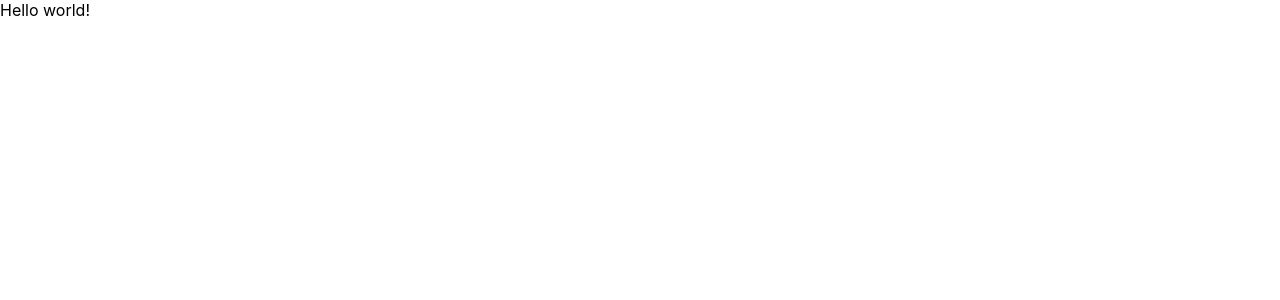
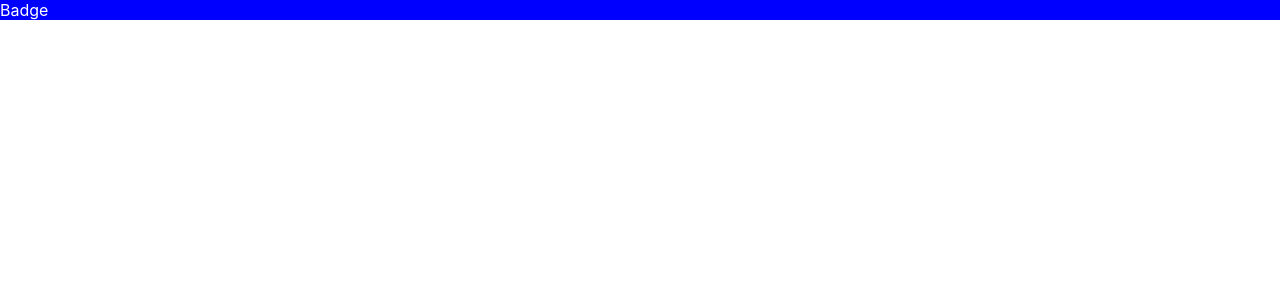
Before and after one commit to jrothweiler/stock-ticker, a React (Create React App) app: page / in a window 1280 px wide. Shown: the top 300 px of the page. Built offline with nearby package versions, Linux system fonts and the light colour scheme.

Commit message:
Added very basic generic component that must still be styled

```diff
--- a/package.json
+++ b/package.json
@@ -13,7 +13,9 @@
     "react-dom": "^16.13.1",
     "react-redux": "^7.2.0",
     "react-scripts": "3.4.1",
-    "redux": "^4.0.5"
+    "redux": "^4.0.5",
+    "styled-components": "^5.1.1",
+    "styled-system": "^5.1.5"
   },
   "scripts": {
     "start": "react-scripts start",
--- a/src/App.js
+++ b/src/App.js
@@ -1,7 +1,7 @@
 import React from 'react';
 import {createStore} from 'redux';
 import {Provider} from 'react-redux';
-
+import { VisualDisplay } from './components/visualDisplay'
 import stockReducer from './reducers/stockReducer';
 
 //Listens for changes and orchestrates dispatches
@@ -46,7 +46,7 @@ const dataStore = orchestratorMiddleware(
 function App() {
   return (
     <Provider store={dataStore}>
-      <div>Hello world!</div>
+      <VisualDisplay/>
     </Provider>
   );
 }
--- /dev/null
+++ b/src/components/generics/badge.js
@@ -0,0 +1,12 @@
+import styled from 'styled-components'
+import { color, space, layout } from 'styled-system'
+
+export const Badge = styled.div(
+  {
+    boxSizing: 'border-box',
+    minWidth: 0,
+  },
+  space,
+  color,
+  layout
+)
--- a/src/components/generics/displayWrapper.js
+++ b/src/components/generics/displayWrapper.js
@@ -1,2 +1 @@
-export const displayWrapper = ({ children }) => (
-  )
+//export const displayWrapper = ({ children }) => ()
--- a/src/components/visualDisplay.js
+++ b/src/components/visualDisplay.js
@@ -1,13 +1,17 @@
 import React from "react"
-import {displayWrapper} from './generics/displayWrapper'
+//import {displayWrapper} from './generics/displayWrapper'
+import { Badge } from './generics/badge'
+import { useDispatch, useSelector } from "react-redux"
 
-const visualDisplay = () => {
+export const VisualDisplay = () => {
     //Call necessary selectors for display data
     const dispatch = useDispatch()
 
     return (
-        <displayWrapper>
-
-        </displayWrapper>
+        //<displayWrapper>
+        <Badge color="white" bg="blue">
+            Badge
+        </Badge>
+        //</displayWrapper>
     )
 }
```
Also changed, not shown: src/components/generics/banners.js (deleted), 1 other file (tests, documents, lock files or other folders).
